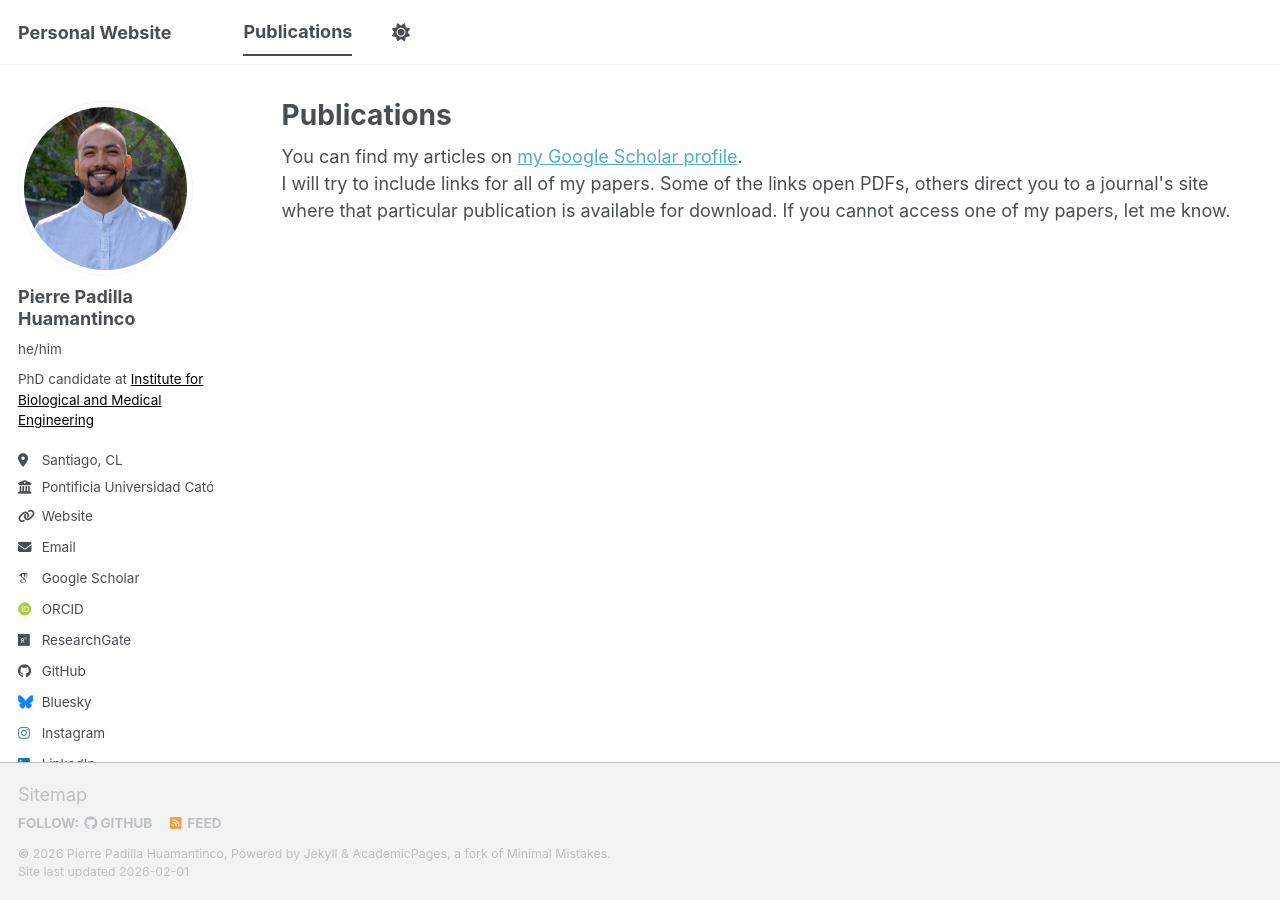
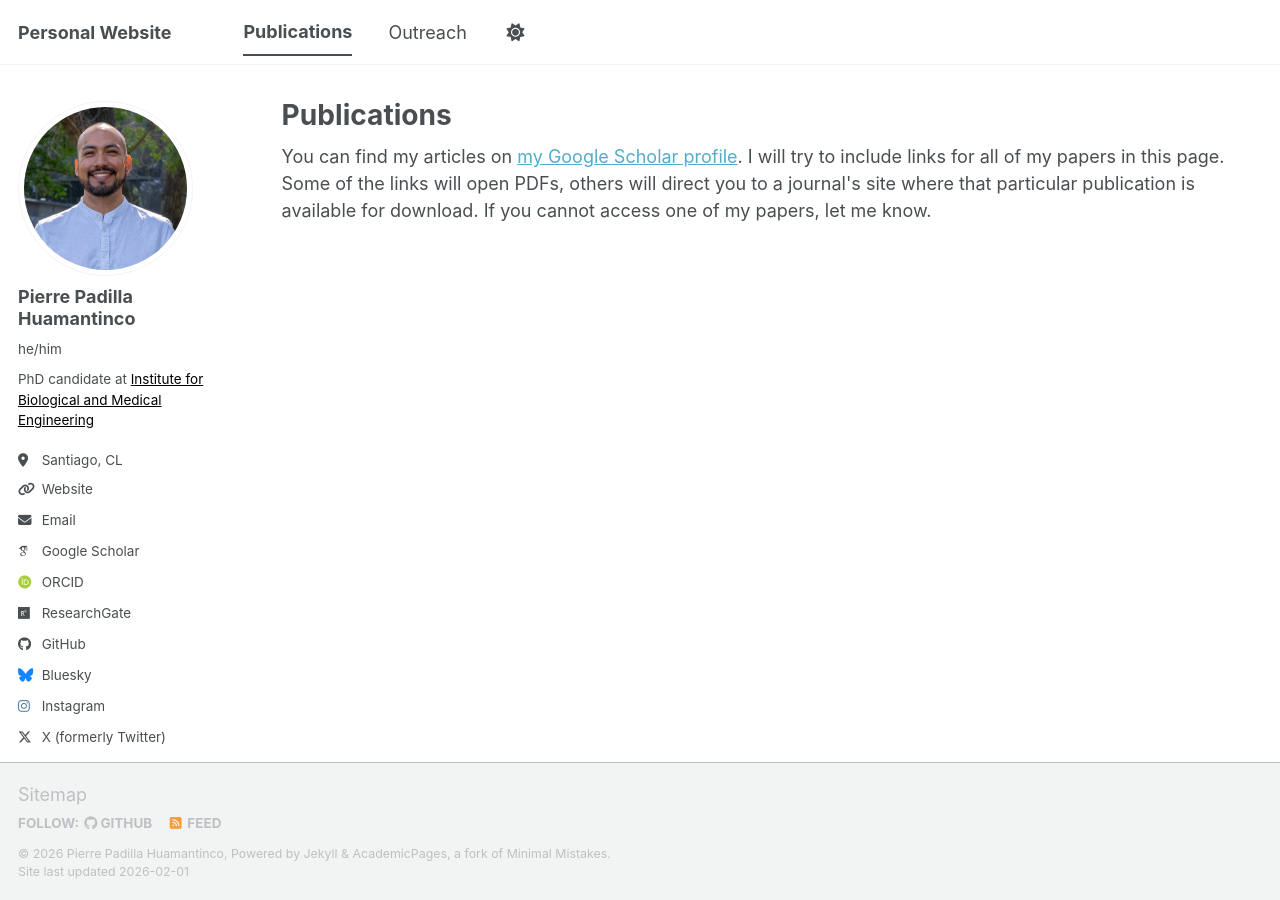
Before and after one commit to biodotpe/biodotpe.github.io, a Jekyll site: the page built from _pages/publications.html, in a window 1280 px wide. Built offline with Jekyll 4.4.1, drawn with Linux system fonts in a browser that asks for light colours; some web fonts are replaced; a script bundle is joined from its source files by our own code; library files that are not in the unit come from our copies.

Commit message:
Add outreach section

```diff
--- a/_config.yml
+++ b/_config.yml
@@ -28,7 +28,7 @@
   pronouns         : "he/him"
   bio              : "PhD candidate at <a style='color: black;' href='https://ingenieriabiologicaymedica.uc.cl/en'>Institute for Biological and Medical Engineering</a>"
   location         : "Santiago, CL"
-  employer         : "Pontificia Universidad Católica de Chile"
+  employer         : #"Pontificia Universidad Católica de Chile"
   uri              : "https://os-link.vercel.app/"
   email            : "pgpadilla@uc.cl"
 
@@ -66,7 +66,7 @@
   keybase          : # Username
   instagram        : "biodotpe"
   lastfm           : # Username
-  linkedin         : "pierrepadilla"
+  linkedin         : # Username
   mastodon         : # URL
   medium           : # URL
   pinterest        : # Username
--- a/_data/navigation.yml
+++ b/_data/navigation.yml
@@ -10,6 +10,9 @@
 main:
   - title: "Publications"
     url: /publications/
+
+  - title: "Outreach"
+    url: /outreach/
 
   # - title: "Talks"
   #  url: /talks/
--- a/_pages/publications.html
+++ b/_pages/publications.html
@@ -6,10 +6,10 @@
 ---
 
 {% if site.author.googlescholar %}
-  <div class="wordwrap">You can find my articles on <a href="{{site.author.googlescholar}}">my Google Scholar profile</a>.</div>
+  <div class="wordwrap">You can find my articles on <a href="{{site.author.googlescholar}}">my Google Scholar profile</a>. I will try to include links for all of my papers in this page. Some of the links will open PDFs, others will direct you to a journal's site where that particular publication is available for download. If you cannot access one of my papers, let me know.
+</div>
 {% endif %}
 
-I will try to include links for all of my papers. Some of the links open PDFs, others direct you to a journal's site where that particular publication is available for download. If you cannot access one of my papers, let me know.
 
 <!-- New style rendering if publication categories are defined
 
```
Also changed, not shown: _pages/about.md (+1 -1 lines), _pages/outreach.md (added, +51 -0 lines).
